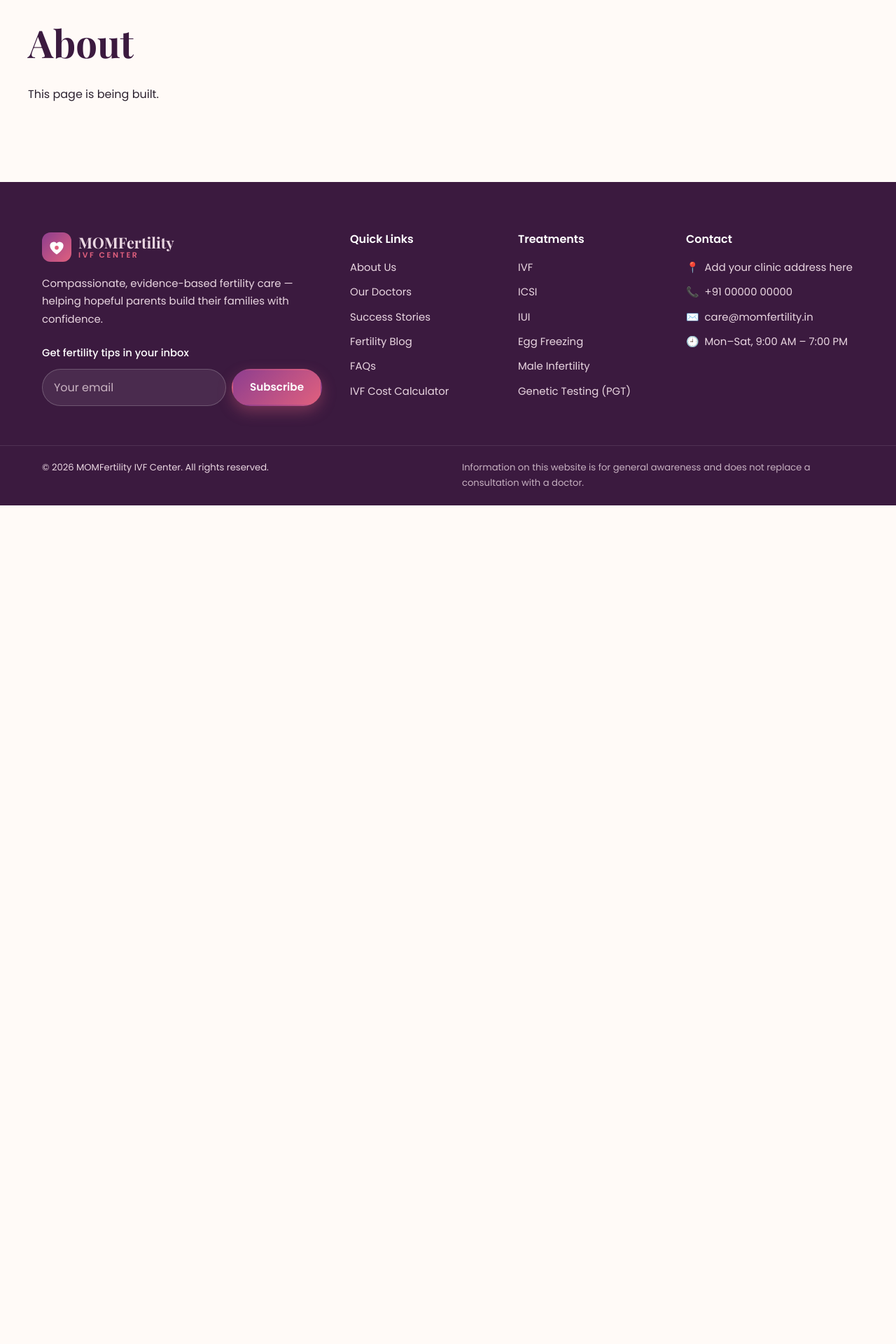
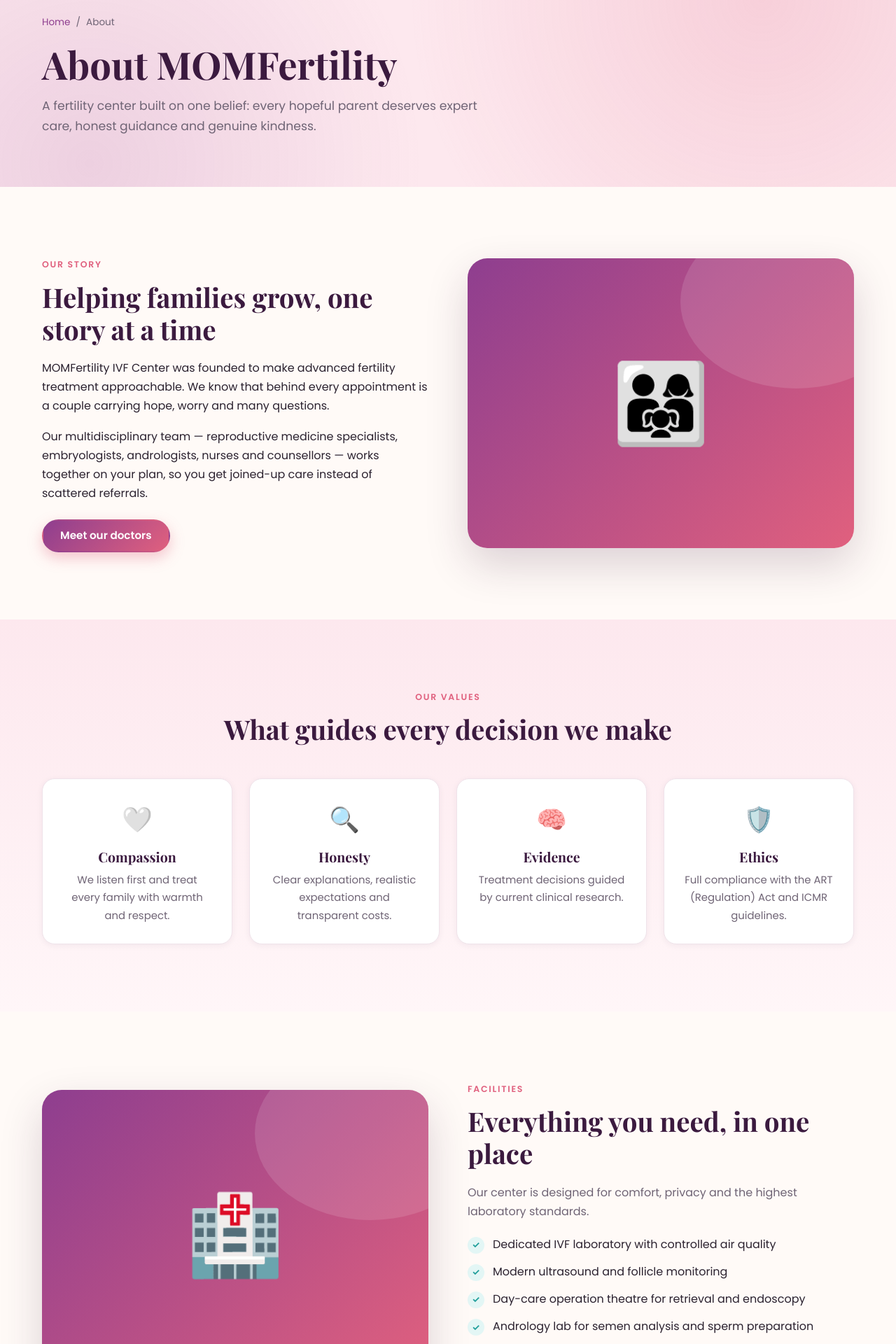
Before and after one commit to HetalRupareliya91/momfertility-ivf-center, a React (Vite) app in the folder client/: page /about in a window 1280 px wide. Shown: the part 180-2100 px from the top of the page at 70% size. Before the commit the page ends 902 px from the top, so only its background shows below. Built offline with nearby package versions, Linux system fonts and the light colour scheme; no server answers.

Commit message:
feat(client): build about page with values and facilities

```diff
--- a/client/src/pages/About.jsx
+++ b/client/src/pages/About.jsx
@@ -1,8 +1,88 @@
+import { Link } from 'react-router-dom';
+import PageHeader from '../components/PageHeader.jsx';
+import SectionTitle from '../components/SectionTitle.jsx';
+import CTABanner from '../components/CTABanner.jsx';
+import usePageTitle from '../hooks/usePageTitle.js';
+import '../styles/pages.css';
+
+const VALUES = [
+  { icon: '🤍', title: 'Compassion', text: 'We listen first and treat every family with warmth and respect.' },
+  { icon: '🔍', title: 'Honesty', text: 'Clear explanations, realistic expectations and transparent costs.' },
+  { icon: '🧠', title: 'Evidence', text: 'Treatment decisions guided by current clinical research.' },
+  { icon: '🛡️', title: 'Ethics', text: 'Full compliance with the ART (Regulation) Act and ICMR guidelines.' },
+];
+
+const FACILITIES = [
+  'Dedicated IVF laboratory with controlled air quality',
+  'Modern ultrasound and follicle monitoring',
+  'Day-care operation theatre for retrieval and endoscopy',
+  'Andrology lab for semen analysis and sperm preparation',
+  'Private counselling rooms',
+  'Secure cryostorage for eggs, sperm and embryos',
+];
+
 export default function About() {
+  usePageTitle('About Us', 'Learn about MOMFertility IVF Center — our mission, values, team and facilities.');
+
   return (
-    <section className="section container">
-      <h1>About</h1>
-      <p>This page is being built.</p>
-    </section>
+    <>
+      <PageHeader
+        title="About MOMFertility"
+        crumb="About"
+        subtitle="A fertility center built on one belief: every hopeful parent deserves expert care, honest guidance and genuine kindness."
+      />
+
+      <section className="section">
+        <div className="container split">
+          <div>
+            <span className="eyebrow">Our Story</span>
+            <h2>Helping families grow, one story at a time</h2>
+            <p>
+              MOMFertility IVF Center was founded to make advanced fertility treatment approachable. We know that
+              behind every appointment is a couple carrying hope, worry and many questions.
+            </p>
+            <p>
+              Our multidisciplinary team — reproductive medicine specialists, embryologists, andrologists, nurses and
+              counsellors — works together on your plan, so you get joined-up care instead of scattered referrals.
+            </p>
+            <Link to="/doctors" className="btn btn--primary" style={{ marginTop: 8 }}>Meet our doctors</Link>
+          </div>
+          <div className="split__art" aria-hidden="true">👨‍👩‍👧</div>
+        </div>
+      </section>
+
+      <section className="section section--tint">
+        <div className="container">
+          <SectionTitle eyebrow="Our Values" title="What guides every decision we make" />
+          <div className="grid grid-4">
+            {VALUES.map((v) => (
+              <div className="card value-card" key={v.title}>
+                <span aria-hidden="true">{v.icon}</span>
+                <h3>{v.title}</h3>
+                <p>{v.text}</p>
+              </div>
+            ))}
+          </div>
+        </div>
+      </section>
+
+      <section className="section">
+        <div className="container split">
+          <div className="split__art" aria-hidden="true">🏥</div>
+          <div>
+            <span className="eyebrow">Facilities</span>
+            <h2>Everything you need, in one place</h2>
+            <p className="muted">Our center is designed for comfort, privacy and the highest laboratory standards.</p>
+            <ul className="checklist">
+              {FACILITIES.map((f) => (
+                <li key={f}>{f}</li>
+              ))}
+            </ul>
+          </div>
+        </div>
+      </section>
+
+      <CTABanner />
+    </>
   );
 }
```
